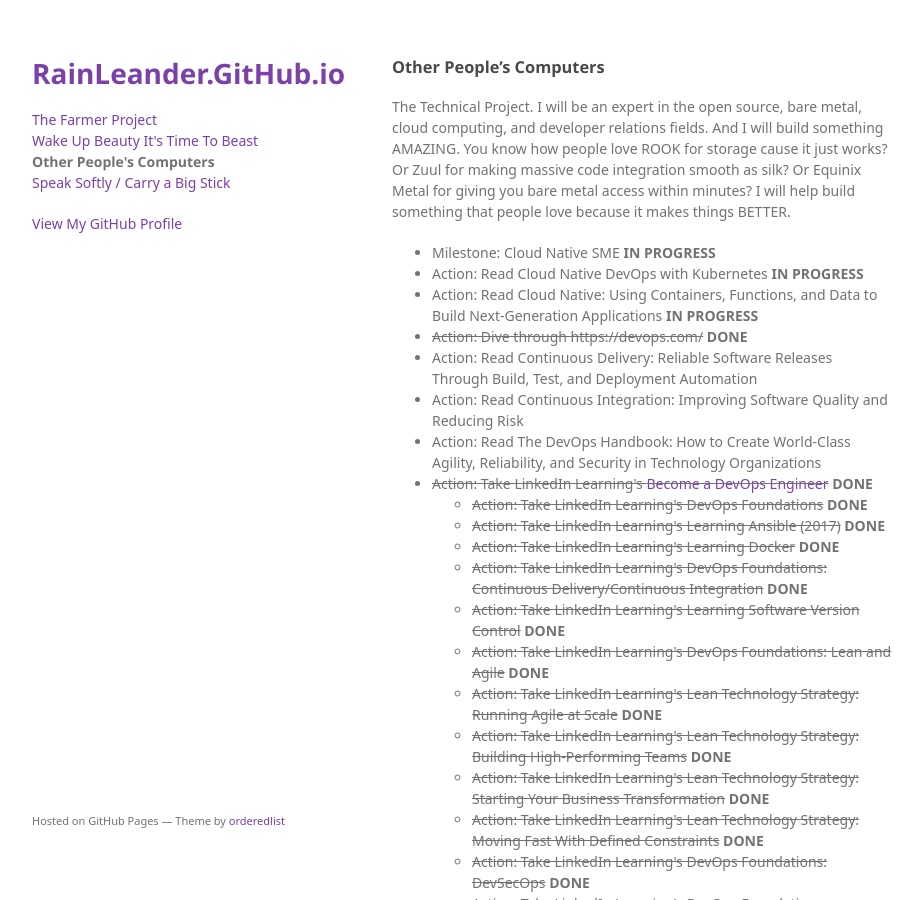
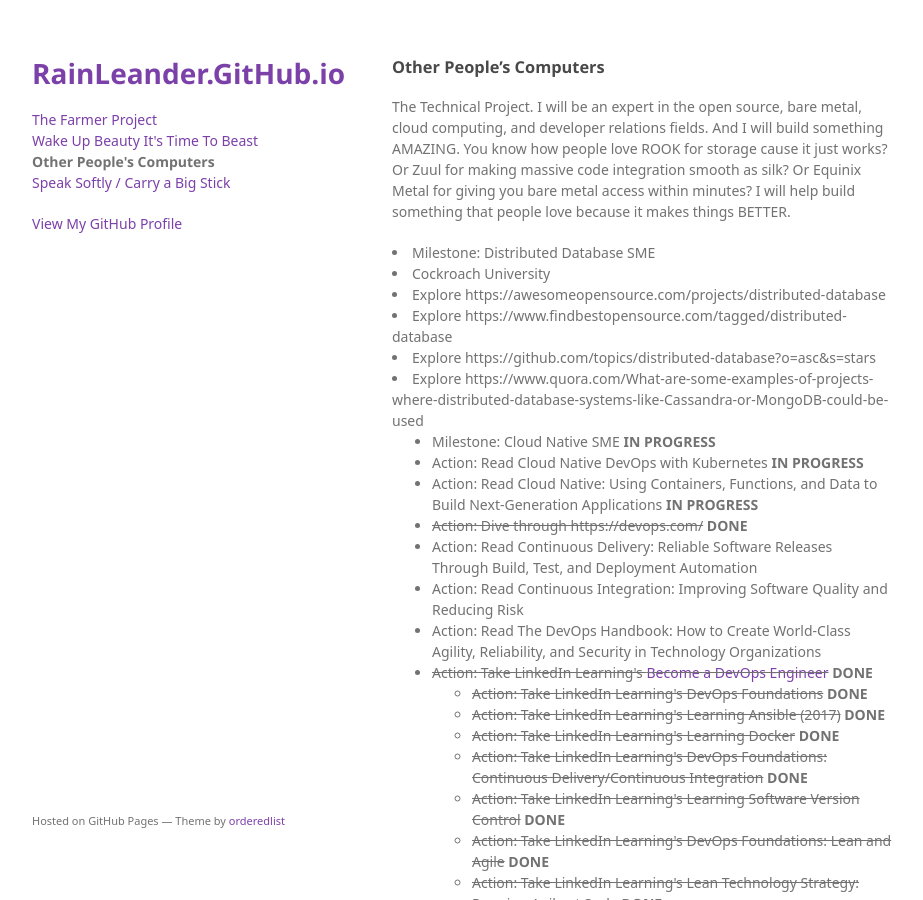
Before and after one commit to rainleander/rainleander.github.io, a Jekyll site: the page other-peoples-computers.html, which Jekyll copies as it is, in a window 1280 px wide and 900 px high. Shown: the whole window, without its empty margins (178-1101 px from the left). Built offline with Jekyll 4.4.1, drawn with Linux system fonts in a browser that asks for light colours; some web fonts are replaced.

Commit message:
Update other-peoples-computers.html

```diff
--- a/other-peoples-computers.html
+++ b/other-peoples-computers.html
@@ -29,7 +29,15 @@
 <a id="other-peoples-computers" class="anchor" href="#other-peoples-computers" aria-hidden="true"><span aria-hidden="true" class="octicon octicon-link"></span></a>Other People’s Computers</h3>
 <p>The Technical Project. I will be an expert in the open source, bare metal, cloud computing, and developer relations fields. And I will build something AMAZING. You know how people love ROOK for storage cause it just works? Or Zuul for making massive code integration smooth as silk? Or Equinix Metal for giving you bare metal access within minutes? I will help build something that people love because it makes things BETTER.</p>
 
-        <p><ul><li>Milestone: Cloud Native SME <b>IN PROGRESS</b></li>
+        <p><li>Milestone: Distributed Database SME</li>
+          <li>Cockroach University</li>
+          <li>Explore https://awesomeopensource.com/projects/distributed-database</li>
+          <li>Explore https://www.findbestopensource.com/tagged/distributed-database</li>
+          <li>Explore https://github.com/topics/distributed-database?o=asc&s=stars</li>
+          <li>Explore https://www.quora.com/What-are-some-examples-of-projects-where-distributed-database-systems-like-Cassandra-or-MongoDB-could-be-used</li></ul>
+
+
+        <ul><li>Milestone: Cloud Native SME <b>IN PROGRESS</b></li>
         <li>Action: Read Cloud Native DevOps with Kubernetes <b>IN PROGRESS</b></li>
         <li>Action: Read Cloud Native: Using Containers, Functions, and Data to Build Next-Generation Applications <b>IN PROGRESS</b></li>
         <li><del>Action: Dive through https://devops.com/</del> <b>DONE</b></li>
```
